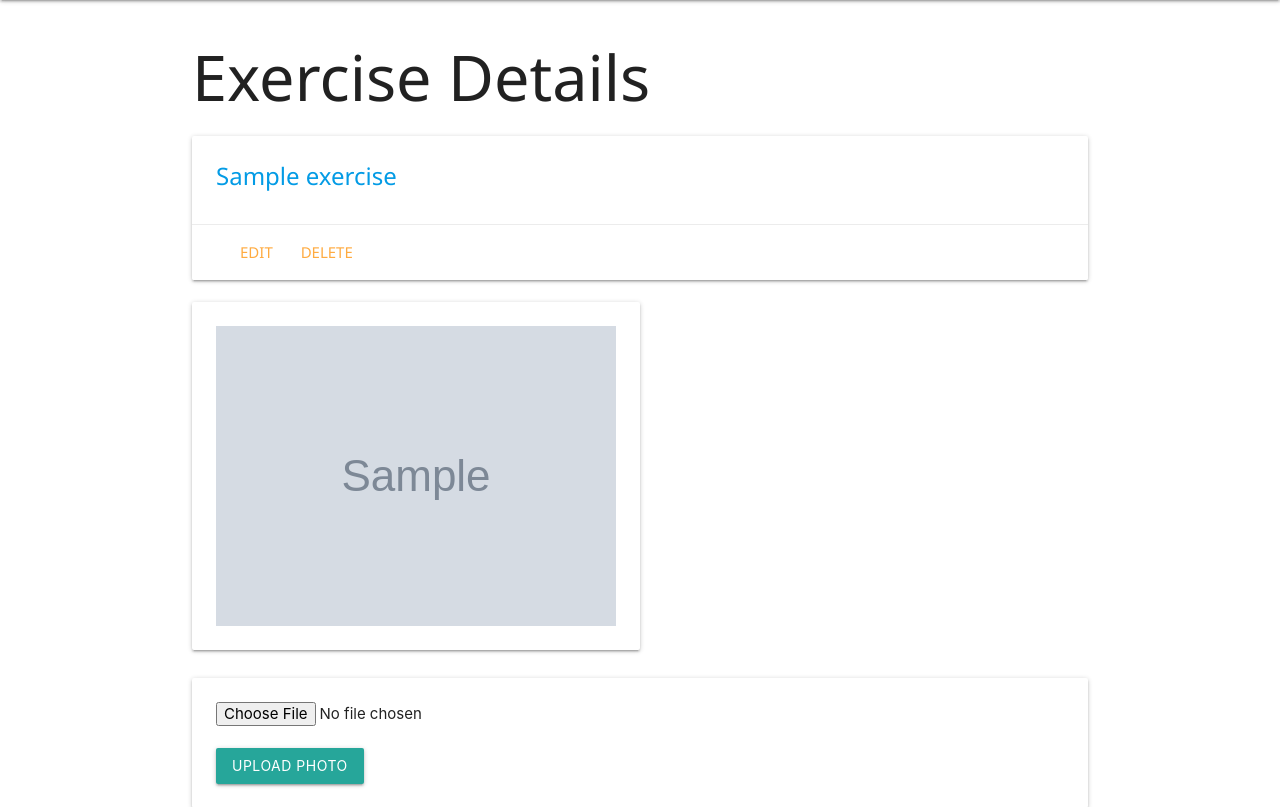
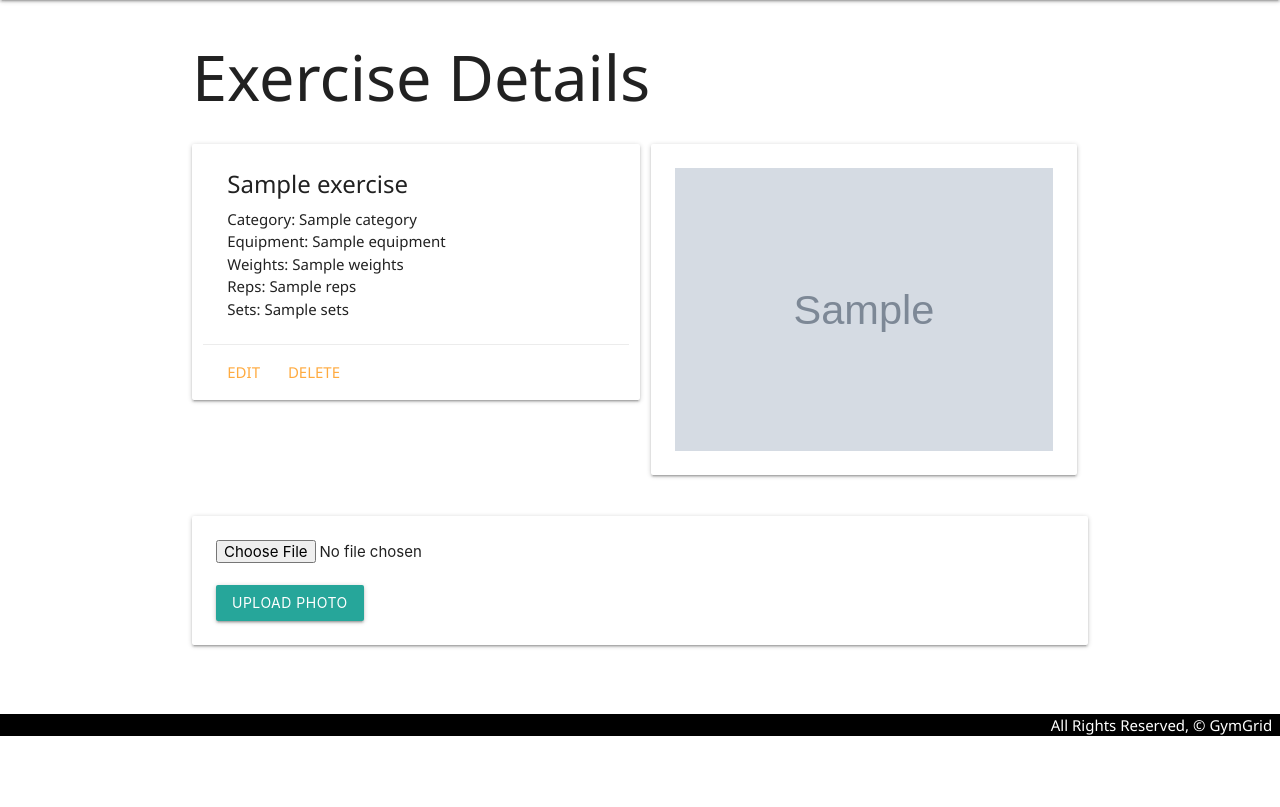
Before and after one commit to jadewang425/gym_grid, a Django app: template main_app/templates/exercises/detail.html in a window 1280 px wide. Shown: the part 64-871 px from the top of the page. After the commit the page ends 800 px from the top, so only its background shows below. Run offline with Django 4.2, Linux system fonts and the light colour scheme; the template is opened without the code that fills it: most values are stand-ins (such as "Sample title", 1, 10 or a date in 2020); grey boxes marked "Sample" are stand-in pictures; some web fonts are replaced.

Commit message:
exercise detail page layout update

```diff
--- a/main_app/templates/exercises/detail.html
+++ b/main_app/templates/exercises/detail.html
@@ -2,27 +2,31 @@
 {% block content %}
 
 <h1>Exercise Details</h1>
-
-<div class="card">
-  <a href="{% url 'exercises_detail' exercise.id %}">
+<div class="row">
+	<div class="card col s6">
 		<div class="card-content">
-      <span class="card-title"
-        >
-        {{exercise}}</span
-      >
+			<span class="card-title">{{ exercise.name }}</span>
+			<div><strong>Category: </strong>{{exercise.category}}</div>
+			<div><strong>Equipment: </strong>{{exercise.equipment}}</div>
+			<div><strong>Weights: </strong>{{exercise.weights}}</div>
+			<div><strong>Reps: </strong>{{exercise.reps}}</div>
+			<div><strong>Sets: </strong>{{exercise.sets}}</div>
 		</div>
 		<div class="card-action">
 		<a href="{% url 'exercises_update' exercise.id %}">Edit</a>
 		<a href="{% url 'exercises_delete' exercise.id %}">Delete</a>
 		</div>
-  </a>
 	</div>
+	<div class="col s6">
 		{% for photo in exercise.photo_set.all %}
 			<img src="{{ photo.url }}" alt="photo-of-exercise" class="responsive-img
 			card-panel">
 		{% empty %}
 			<div class="card-panel teal-text center-align">No Photos</div>
 		{% endfor %}
+	</div>
+</div>
+
 <form action="{% url 'add_photo' exercise.id %}" method="POST"
 class="card-panel" enctype="multipart/form-data">
      {% csrf_token %}
```
Lines whose indentation alone changed are shown as unchanged.
